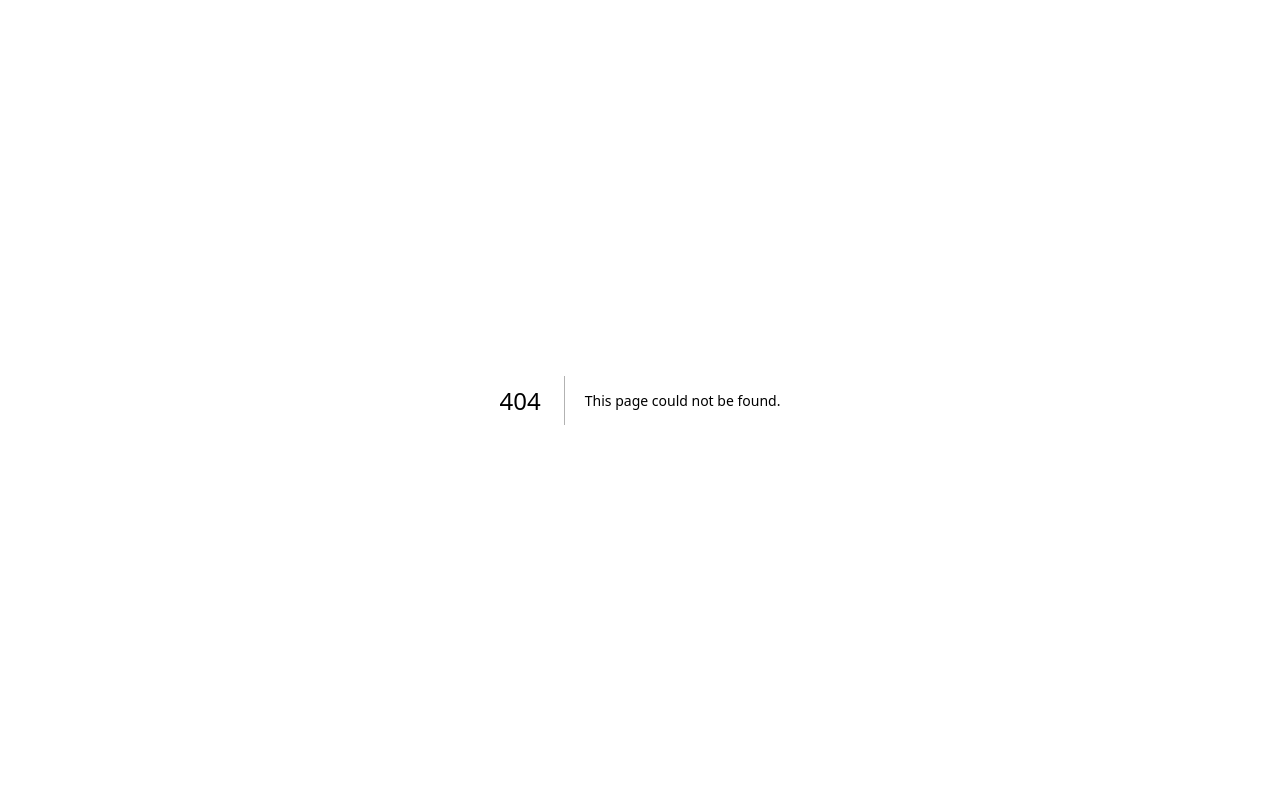
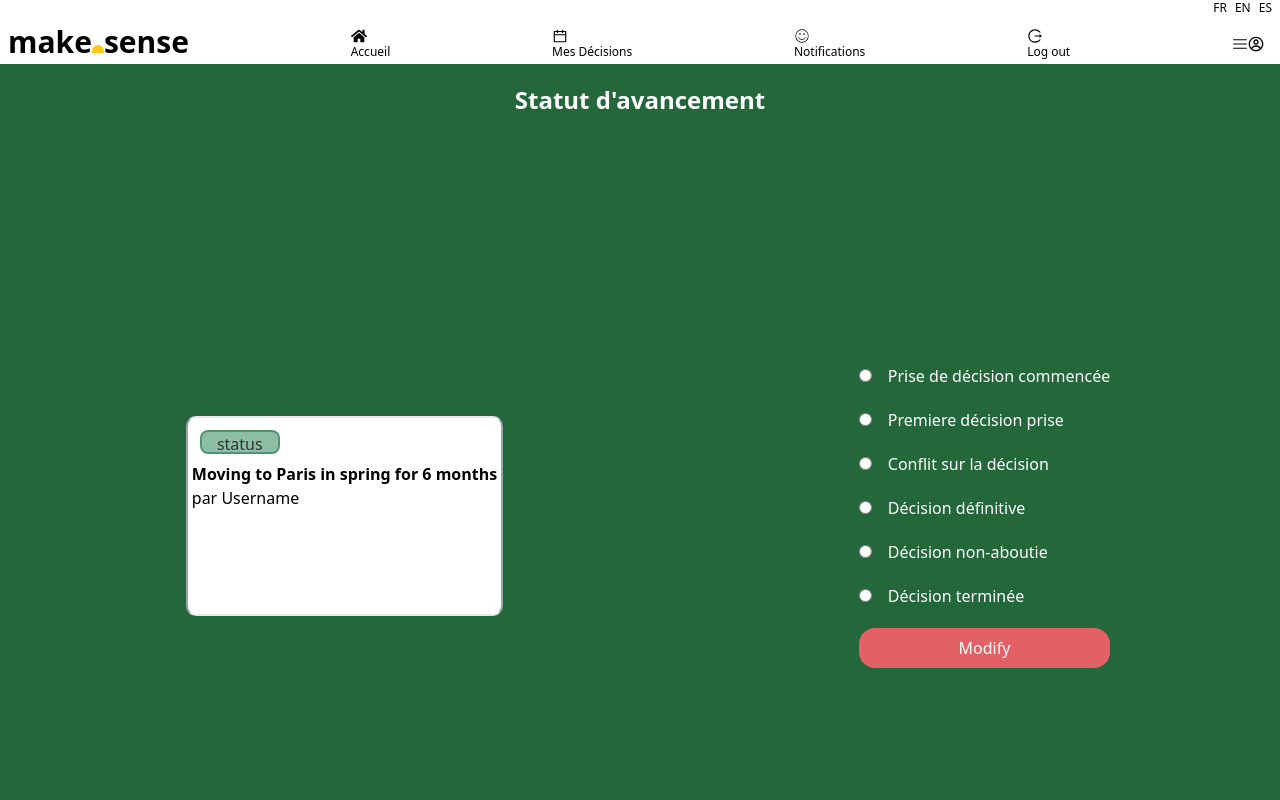
Before and after one commit to WildCodeSchool/btz-makesense-project3-09-2022-client, a Next.js app: page /statusPage in a window 1280 px wide. Before the commit this address had no page. Shown: the top 800 px of the page. Built offline with nearby package versions, Linux system fonts and the light colour scheme.

Commit message:
status page created

```diff
--- a/pages/components/Navbar.tsx
+++ b/pages/components/Navbar.tsx
@@ -50,19 +50,19 @@ export default function Navbar() {
         {width > 768 && (
           <>
             <div className=" xs:hidden sm:hidden  md:flex flex-col justify-center align-middle items-center ">
-              <Link href=" ">
+              <Link href="/">
                 <FaHome />
                 <p className="text-xs">Accueil</p>
               </Link>
             </div>
             <div className="sm:hidden  md:flex flex-col justify-center align-middle items-center ">
-              <Link href=" ">
+              <Link href="decisionPage">
                 <AiOutlineCalendar />
                 <p className="text-xs">Mes Décisions</p>{" "}
               </Link>
             </div>
             <div className="sm:hidden md:flex flex-col justify-center align-middle items-center ">
-              <Link href=" ">
+              <Link href="decisionPage">
                 <CiFaceSmile />
                 <p className="text-xs">Notifications</p>{" "}
               </Link>
--- a/pages/signIn.tsx
+++ b/pages/signIn.tsx
@@ -5,7 +5,7 @@ import Footer from "./components/Footer";
 
 export default function signin() {
   return (
-    <div className="w-screen h-screen">
+    <div>
       <Navbar1 />
       <div className="w-screen h-[86%] bg-[#196C84] py-10">
         <div className="flex  flex-col  justify-center align-middle items-center shadow-md md:w-[400px] lg:w-[500px] rounded-[50px] space-y-3  bg-white p-28 w-1/2 h-1/2 border-2  my-32 mx-auto">
--- /dev/null
+++ b/pages/statusPage.tsx
@@ -0,0 +1,88 @@
+import React from "react";
+import Navbar from "./components/Navbar";
+import Card from "./components/Card";
+import Footer from "./components/Footer";
+
+export default function statusPage() {
+  return (
+    <div className=" flex-col justify-between">
+      <Navbar />
+      <h1 className="text-white pt-5 font-bold text-2xl text-center bg-[#24673A]">
+        {`Statut d'avancement`}
+      </h1>
+
+      <div className=" w-screen h-screen flex flex-col md:flex-row justify-around items-center bg-[#24673A]">
+        <Card />
+        <div className="flex flex-col justify-between space-y-5">
+          <label htmlFor="started" className="text-white">
+            <input
+              type="radio"
+              name="status"
+              value="started"
+              id="started"
+              className="mr-4"
+            />
+            Prise de décision commencée
+          </label>
+          <label htmlFor="first_decision" className="text-white">
+            <input
+              type="radio"
+              name="status"
+              value="first_decision"
+              className="mr-4"
+              id="first_decision"
+            />
+            Premiere décision prise
+          </label>
+          <label htmlFor="conflict" className="text-white">
+            <input
+              type="radio"
+              name="status"
+              value="conflict"
+              className="mr-4"
+              id="conflict"
+            />
+            Conflit sur la décision
+          </label>
+          <label htmlFor="definitive" className="text-white">
+            <input
+              type="radio"
+              name="status"
+              value=" definitive"
+              className="mr-4"
+              id="definitive"
+            />
+            Décision définitive
+          </label>
+          <label htmlFor="unreached" className="text-white">
+            <input
+              type="radio"
+              name="status"
+              value="unreached"
+              className="mr-4"
+              id="unreached"
+            />
+            Décision non-aboutie
+          </label>
+          <label htmlFor="finished" className="text-white">
+            <input
+              type="radio"
+              name="status"
+              value="finished"
+              className="mr-4"
+              id="finished"
+            />
+            Décision terminée
+          </label>
+          <button
+            type="button"
+            className="min-w-[200px] w-full h-15 py-2  bg-[#E36164] rounded-2xl text-white"
+          >
+            Modify
+          </button>
+        </div>
+      </div>
+      <Footer />
+    </div>
+  );
+}
```
